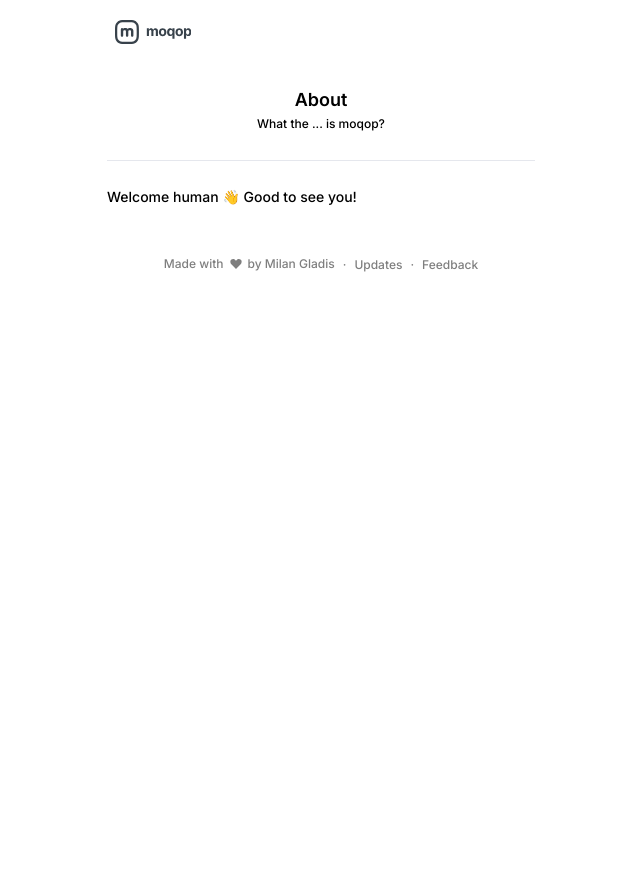
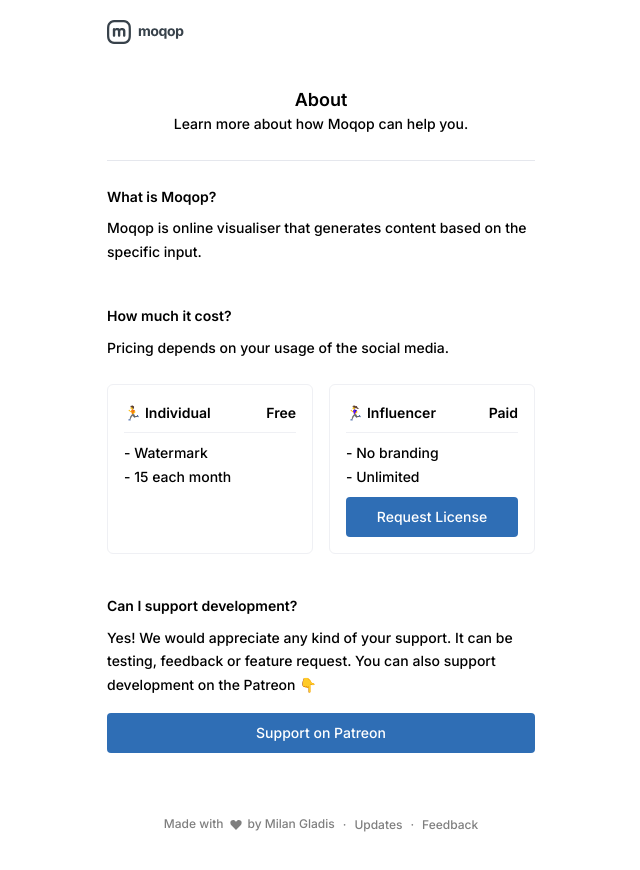
Before and after one commit to RobotCafe/moqop, a Next.js app: page /about in a window 1280 px wide. Shown: the top 870 px of the page, without its empty margins (319-959 px from the left). Before the commit the page ends 800 px from the top, so only its background shows below. Built offline with nearby package versions, Linux system fonts and the light colour scheme.

Commit message:
fixed key, added hotjar and google analytics

```diff
--- a/src/components/footer.js
+++ b/src/components/footer.js
@@ -27,6 +27,32 @@
           </Link>
         </div>
       </div>
+
+      <script
+        async
+        src='https://www.googletagmanager.com/gtag/js?id=G-N49CQ5CWG8'
+      />
+      <script
+        dangerouslySetInnerHTML={{
+          __html: `
+            window.dataLayer = window.dataLayer || [];
+            function gtag(){dataLayer.push(arguments);}
+            gtag('js', new Date());
+            gtag('config', 'G-N49CQ5CWG8', {
+              page_path: window.location.pathname,
+            });
+
+            (function(h,o,t,j,a,r){
+              h.hj=h.hj||function(){(h.hj.q=h.hj.q||[]).push(arguments)};
+              h._hjSettings={hjid:1507737,hjsv:6};
+              a=o.getElementsByTagName('head')[0];
+              r=o.createElement('script');r.async=1;
+              r.src=t+h._hjSettings.hjid+j+h._hjSettings.hjsv;
+              a.appendChild(r);
+            })(window,document,'https://static.hotjar.com/c/hotjar-','.js?sv=');
+      `,
+        }}
+      />
     </section>
   )
 }
--- a/src/components/header.js
+++ b/src/components/header.js
@@ -18,7 +18,7 @@
       <h1 className="font-medium">
         <Link href="/" as={`/`}>
           <a className="mr-8 flex">
-            <Image src="/images/logo.svg" width="92" height="24" className='block' />
+            <Image src="/images/logo.svg" width="77" height="24" className='block' />
           </a>
         </Link>
         {/* <span className="opacity-50 mr-8">/</span> */}
--- a/src/components/integration.js
+++ b/src/components/integration.js
@@ -22,7 +22,7 @@
       </div>
       {props.loginButton ?
         <div className='mt-16 pt-8 border-t border-grey-darken'>
-          <p className="mt-8">Visualise your strava activity as Instagram story with a decent polyline above the picture you made during the workout.</p>
+          <p className="mt-8">Visualise your strava activity to Instagram story with a decent polyline above the picture you made during the workout.</p>
           <Button text="Log in with Strava" href="/auth/strava" className="mt-8 bg-orange w-full" />
         </div>
       :
--- a/src/pages/about.js
+++ b/src/pages/about.js
@@ -1,16 +1,57 @@
 import Header from 'components/header'
 import Footer from 'components/footer'
+import Button from 'components/button'
 
 export default function About() {
 
   return(
     <section>
       <Header />
-      <div className="border-b border-grey-darken text-center pb-16 mb-24">
+      <div className="border-b border-grey-darken pb-16 mb-24 text-center">
         <h2 className="text-18 font-bold">About</h2>
-        <p className='text-12'>What the ... is moqop?</p>
+        <p >Learn more about how Moqop can help you.</p>
       </div>
-      <p>Welcome human 👋 Good to see you!</p>
+
+      <ul className='flex flex-col gap-16'>
+        <li className='mb-16'>
+          <span className='block font-semibold mb-8'>What is Moqop?</span>
+          <p className=''>Moqop is online visualiser that generates content based on the specific input.</p>
+        </li>
+        <li className='mb-16'>
+          <span className='block font-semibold mb-8'>How much it cost?</span>
+          <p className=''>Pricing depends on your usage of the social media.</p>
+          <div className="flex gap-16 mt-24">
+            <p className='flex-1 rounded border border-grey p-16'>
+              <div className='flex border-b border-grey pb-8 mb-8 font-semibold'>
+                🏃 Individual
+                <div className='ml-auto'>Free</div>
+              </div>
+              <ul>
+                <li>- Watermark</li>
+                <li>- 15 each month</li>
+              </ul>
+            </p>
+            <p className='flex-1 rounded border border-grey p-16'>
+              <div className='flex border-b border-grey pb-8 mb-8 font-semibold'>
+                🏃‍♀️ Influencer
+                <div className='ml-auto'>Paid</div>
+              </div>
+              <ul>
+                <li>- No branding</li>
+                <li>- Unlimited</li>
+              </ul>
+              <Button text="Request License" href="mailto:hello@milangladis.com" className="mt-8 w-full" />
+            </p>
+          </div>
+        </li>
+        <li className='mb-16'>
+          <span className='block font-semibold mb-8'>Can I support development?</span>
+          <div className="">
+            <p>Yes! We would appreciate any kind of your support. It can be testing, feedback or feature request. You can also support development on the Patreon 👇</p>
+              <Button text="Support on Patreon" href="#" className="mt-8 w-full" />
+          </div>
+        </li>
+      </ul>
       <Footer />
     </section>
   )
--- a/src/pages/index.js
+++ b/src/pages/index.js
@@ -291,8 +291,8 @@
               var distance = `${+parseFloat(key.distance/1000).toFixed(2)} km`;
               var time = formatSeconds(key.moving_time)
               return (
-                <div>
-                  <a className='flex items-center rounded-4 mb-4  py-8 px-8 hover:bg-grey' key={index} href={`${server()}/api/render/${key.id}`}>
+                <div key={index}>
+                  <a className='flex items-center rounded-4 mb-4  py-8 px-8 hover:bg-grey' href={`${server()}/api/render/${key.id}`}>
                     {key.map ?
                       <img src={renderCanvas(key.map.summary_polyline)} className="w-32 h-32 ml-4 mr-16 opacity-50" />
                     : ''}
--- a/src/pages/updates.js
+++ b/src/pages/updates.js
@@ -48,7 +48,7 @@
       <Header />
       <div className="border-b border-grey-darken text-center pb-16 mb-24">
         <h2 className="text-18 font-bold">Updates</h2>
-        <p className='text-12'>Check out latest release notes.</p>
+        <p>Check out latest release notes.</p>
       </div>
 
       {/* var result = objArray.map(function(a) {return a.foo;}); */}
```
Also changed, not shown: public/images/logo.svg.
